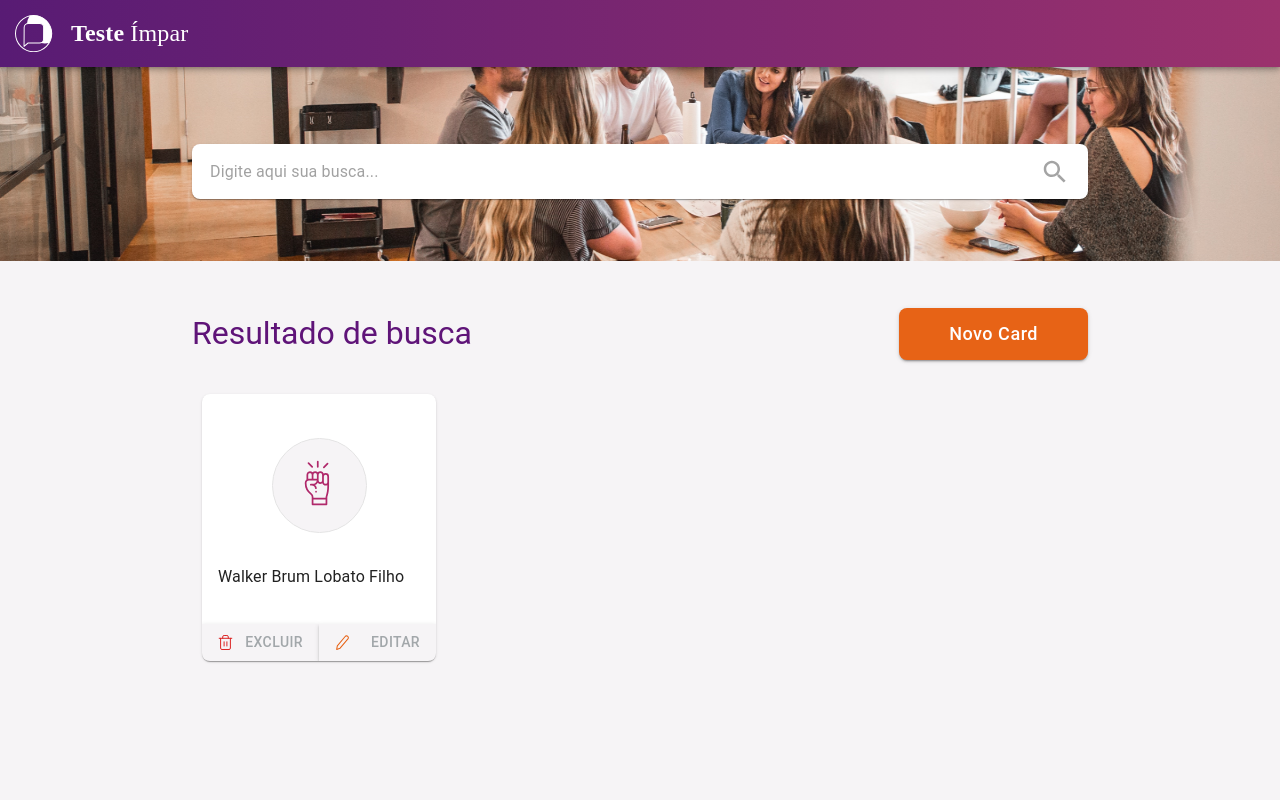
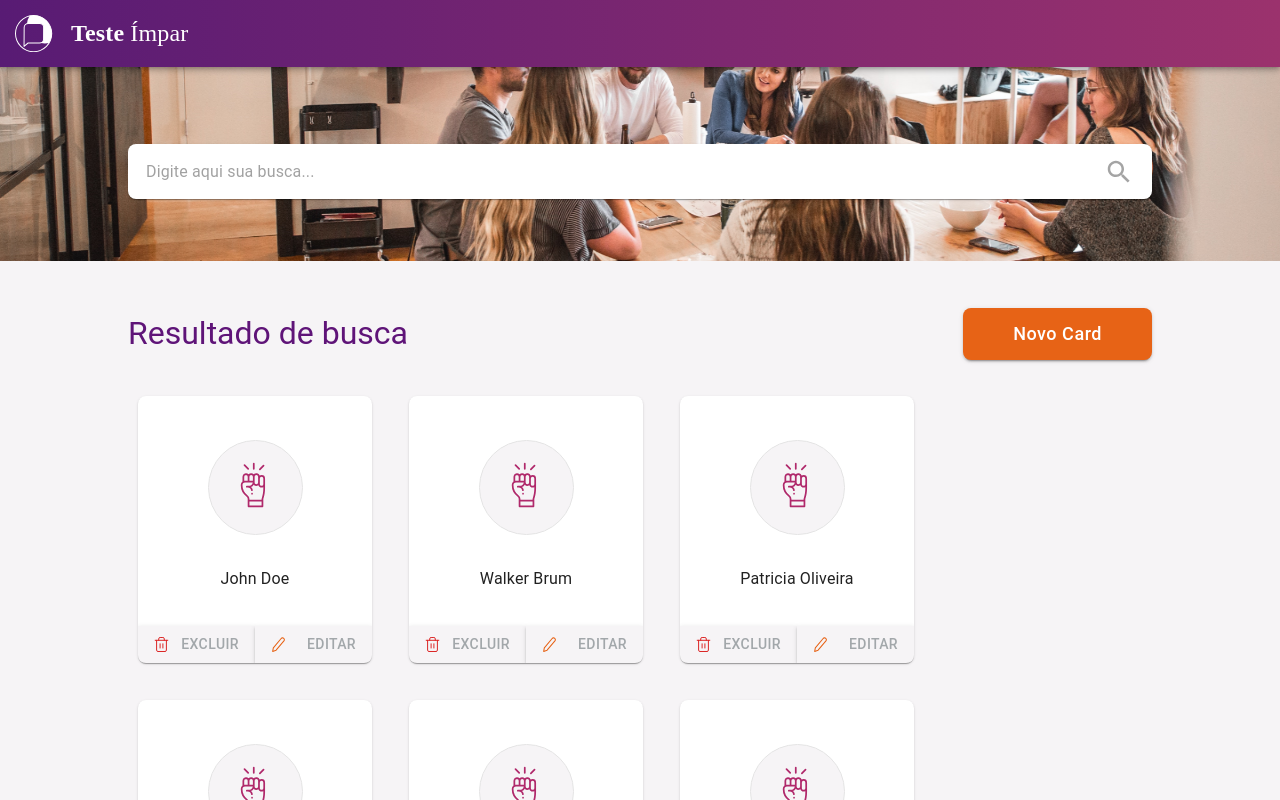
Before and after one commit to WalkerBrum/teste-impar, a Next.js app: page / in a window 1280 px wide. Shown: the top 800 px of the page. Built offline with nearby package versions, Linux system fonts and the light colour scheme.

Commit message:
feat: add api ini integration

```diff
--- a/src/modules/components/search-card/search/index.tsx
+++ b/src/modules/components/search-card/search/index.tsx
@@ -11,7 +11,7 @@ export const Search = () => {
             sx={{
                  display: 'flex',
                  alignItems: 'center',
-                 width: '70%',
+                 width: '80%',
                  position: 'absolute',
                  height: '55px',
                  borderRadius: '8px',
--- a/src/modules/components/search-results/create-card/index.tsx
+++ b/src/modules/components/search-results/create-card/index.tsx
@@ -149,6 +149,8 @@ export const CreateCard: React.FC<ICreateCardProps> = ({ createCardOpen }) => {
                     </Box>
                 </Box>
 
+                <Divider sx={{ margin: '51.22px 0 26px 0' }} />
+
                 <Box sx={{
                     display: 'flex',
                     justifyContent: 'end',
--- a/src/modules/components/search-results/index.tsx
+++ b/src/modules/components/search-results/index.tsx
@@ -14,7 +14,7 @@ export const SearchResults = () => {
 
     return (
         <Box sx={{
-            width: "70%",
+            width: "80%",
             margin: '0 auto'
         }}>
             <Header openModal={openModal} />
--- a/src/modules/components/search-results/show-cards/card/index.tsx
+++ b/src/modules/components/search-results/show-cards/card/index.tsx
@@ -1,15 +1,16 @@
-import { useState } from 'react';
-import { Box, Card, CardContent, CardActions, Grid, Button, Typography, Modal } from "@mui/material";
-import DeleteOutlinedIcon from '@mui/icons-material/DeleteOutlined'; import Image from 'next/image';
+import { Box, Card, CardContent, CardActions, Button, Typography } from "@mui/material";
+
+ import Image from 'next/image';
 import image from '../svg/icone.svg';
 import trashIcon from '../svg/Icon-trash.svg';
 import editIcon from '../svg/Icon-edit.svg';
 
 interface ICardResultProps {
+    name: string;
     handleDeleteOpen: () => void;
 }
 
-export const CardResult: React.FC<ICardResultProps> = ({ handleDeleteOpen }) => {
+export const CardResult: React.FC<ICardResultProps> = ({ handleDeleteOpen, name }) => {
 
     return (
         <Card sx={{
@@ -44,9 +45,10 @@ export const CardResult: React.FC<ICardResultProps> = ({ handleDeleteOpen }) =>
                 <Typography
                     sx={{
                         fontSize: '16px',
+                        textAlign: 'center',
                     }}
                 >
-                    Walker Brum Lobato Filho
+                    {name}
                 </Typography>
             </CardContent>
 
--- a/src/modules/components/search-results/show-cards/index.tsx
+++ b/src/modules/components/search-results/show-cards/index.tsx
@@ -1,18 +1,41 @@
-import { Box } from '@mui/material';
-import { useState } from 'react';
+import { Box, Grid } from '@mui/material';
 
+import { useState, useEffect } from 'react';
+import { apiNext } from '../../../../services/api';
 import { CardResult } from "./card";
 import { DeleteCard } from "./delete-card";
 
-export const ShowCard = () => {
+interface IShowCardProps {
+    then: () => void;
+}
+
+export const ShowCard: React.FC<IShowCardProps> = () => {
     const [deleteOpen, setDeleteOpen] = useState(false);
+    const [dataApi, setDataApi] = useState([]);
+
+
+    useEffect(() => {
+        // apiNext().then((response) => {
+        //     const data = response.data;
+        //     console.log(data);
+        // });
+        const fetchData = async() => {
+            const response = await fetch('/api/hello');
+            const json = await response.json();
+            setDataApi(json)
+        }
+
+        fetchData();
+    }, []);
 
     const handleDeleteOpen = () => setDeleteOpen(true);
     const handleDeleteClose = () => setDeleteOpen(false);
 
     return (
-        <Box sx={{ margin: '34px 10px'}}>
-            <CardResult  handleDeleteOpen={handleDeleteOpen}/>
+        <Box sx={{ margin: '36px 10px', display: 'flex', flexWrap: 'wrap', gap: '37px'}}>
+            {dataApi.map((data: object) => <CardResult
+                handleDeleteOpen={handleDeleteOpen} name={data.name}
+            />)}
             <DeleteCard deleteOpen={deleteOpen} handleDeleteClose={handleDeleteClose}/>
         </Box>
     )
--- a/src/pages/index.tsx
+++ b/src/pages/index.tsx
@@ -1,3 +1,3 @@
-import { Main } from '../modules';
+import { Main } from '../modules/main';
 
 export default Main;
--- /dev/null
+++ b/src/services/api.ts
@@ -0,0 +1,11 @@
+import Axios from 'axios';
+
+const axios = Axios.create({
+    baseURL: '/api'
+});
+
+export const apiNext = () => {
+    listNames: () => {
+        return axios.get('/')
+    }
+}
```
Also changed, not shown: src/modules/main.tsx (renamed from src/modules/index.tsx).
